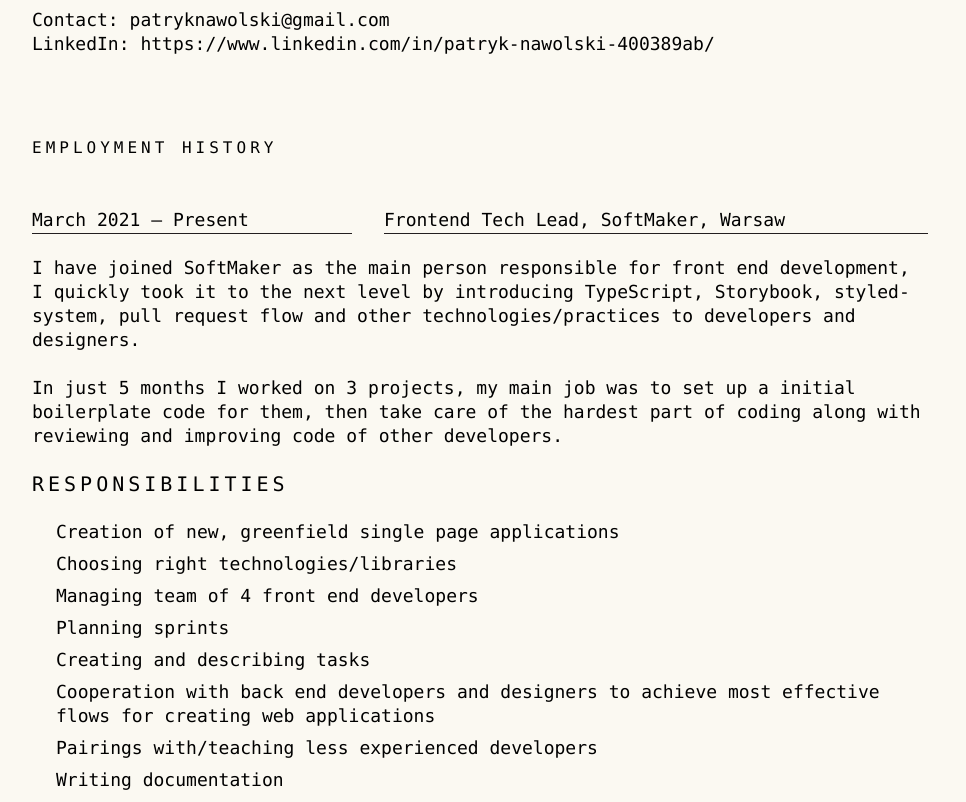
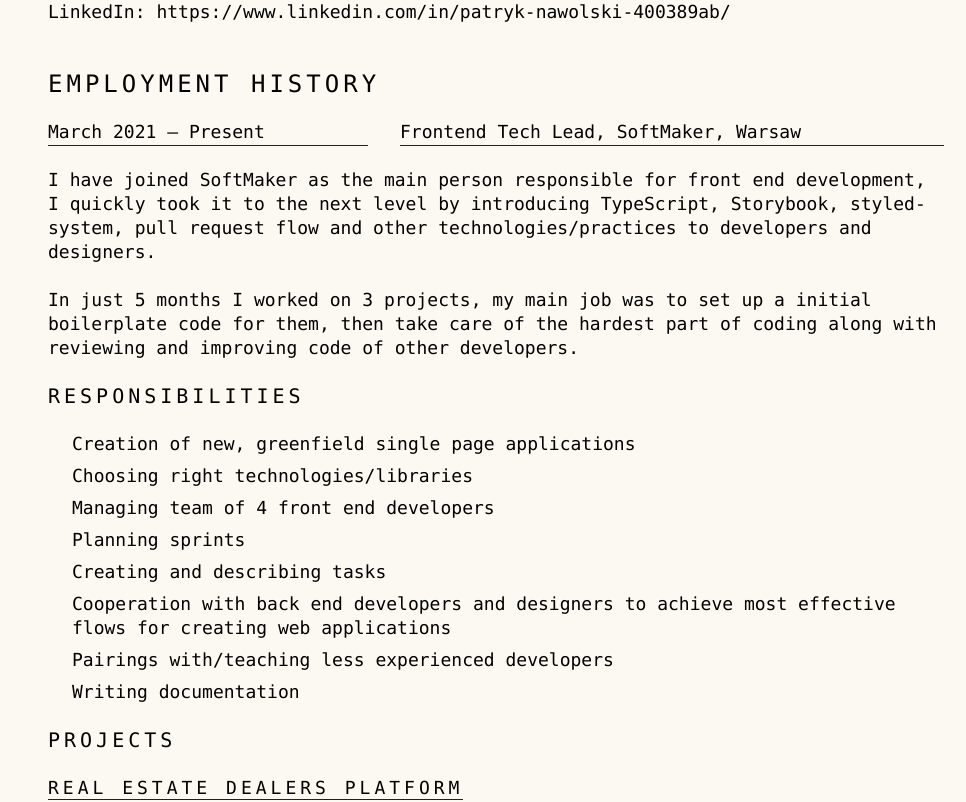
Before and after one commit to patryknawolski/resume, a Next.js app: page / in a window 1280 px wide. Shown: the part 360-1162 px from the top of the page, without its empty margins (16-982 px from the left). Built offline with nearby package versions, Linux system fonts and the light colour scheme.

Commit message:
Adjust Typography sizes and spacing

```diff
--- a/src/components/Employment.tsx
+++ b/src/components/Employment.tsx
@@ -50,7 +50,7 @@
         <h3>Projects</h3>
         {projects.map(({ title, description, stack }) => (
           <div className={styles.employmentProject}>
-            <h4 className={styles.employmentProjectTitle}>
+            <h4>
               <span className={styles.textUnderscored}>{title}</span>
             </h4>
             {(description === "string"
--- a/src/styles/Home.module.css
+++ b/src/styles/Home.module.css
@@ -8,9 +8,9 @@
 }
 
 .container {
+  /* temporary */
   max-width: 56rem;
-  /* temporary */
-  margin-left: 48px;
+  margin-left: 4rem;
 }
 
 .textLight {
@@ -33,20 +33,12 @@
   bottom: -2px;
 }
 
-.employment {
-  margin: 3rem 0;
+.employment:not(:last-child) {
+  margin-bottom: 2rem;
 }
 
 .employmentProject {
-  margin: 2rem 0;
-}
-
-.employmentProjectTitle {
   margin: 1.5rem 0;
-  font-size: 16px;
-  text-transform: uppercase;
-  letter-spacing: 0.25rem;
-  font-weight: 100;
 }
 
 .employmentHistoryTitleGrid {
@@ -185,4 +177,5 @@
   content: '';
   position: absolute;
   z-index: -1;
-} */
+}
+*/
--- a/src/styles/globals.css
+++ b/src/styles/globals.css
@@ -100,7 +100,7 @@
 }
 
 section {
-  margin: 5rem 0;
+  margin: 3rem 0;
 }
 
 a {
@@ -109,7 +109,7 @@
 }
 
 h2 {
-  font-size: 1rem;
+  font-size: 1.5rem;
   font-weight: 100;
   margin: 1.5rem 0;
   text-transform: uppercase;
@@ -118,6 +118,14 @@
 
 h3 {
   font-size: 1.25rem;
+  font-weight: 100;
+  margin: 1.5rem 0;
+  text-transform: uppercase;
+  letter-spacing: 0.25rem;
+}
+
+h4 {
+  font-size: 1.125rem;
   font-weight: 100;
   margin: 1.5rem 0;
   text-transform: uppercase;
```
